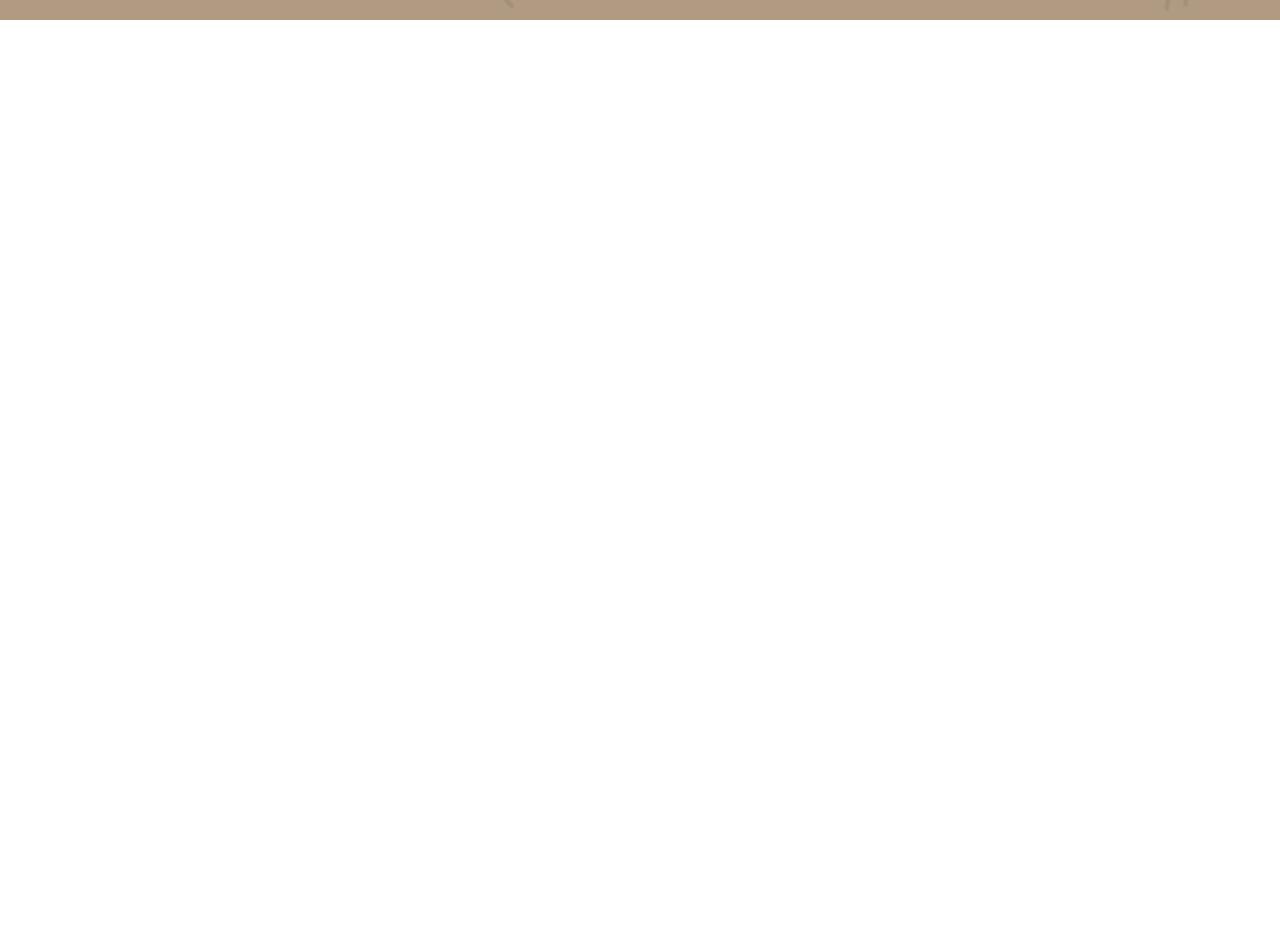
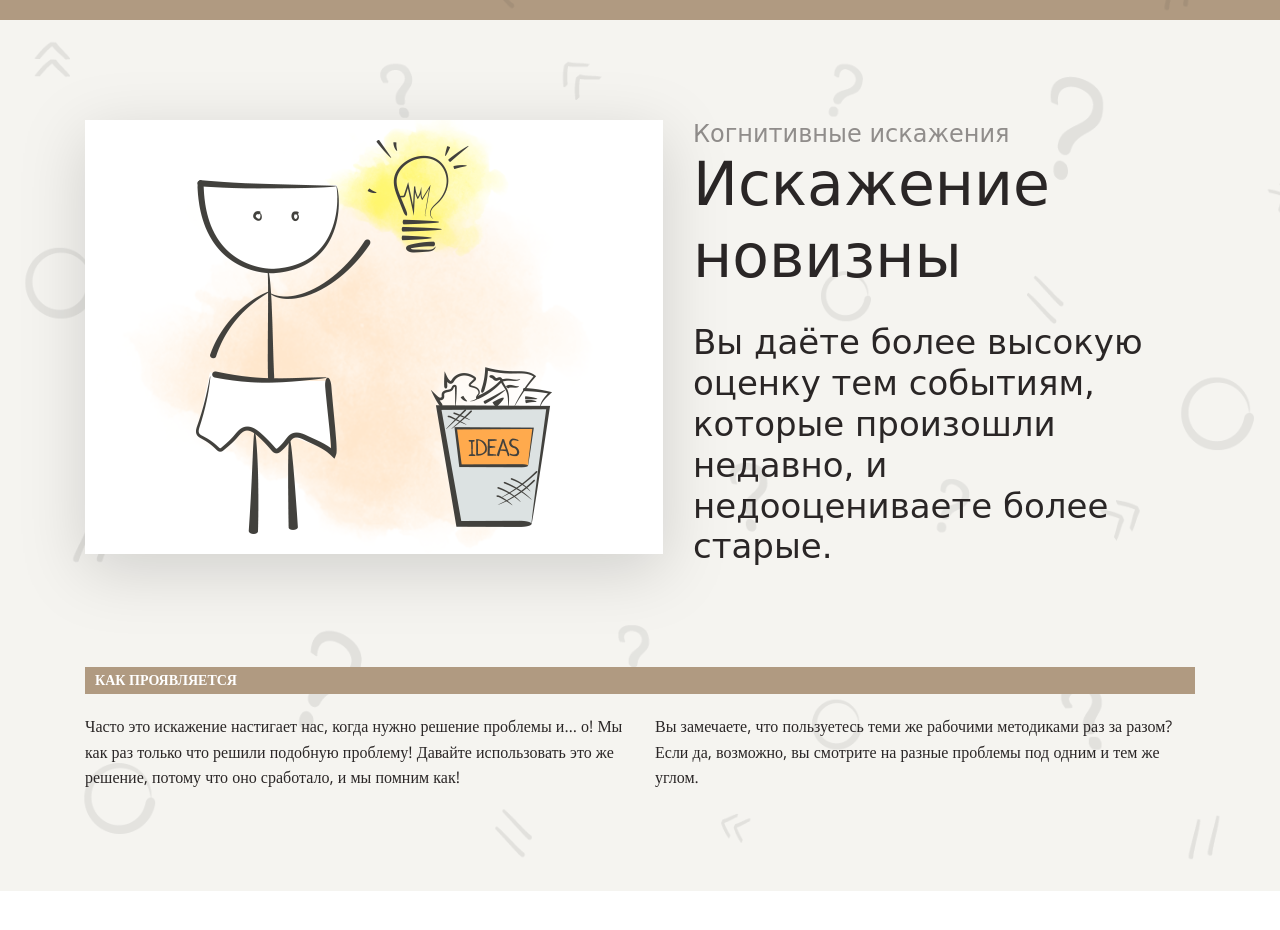
Before and after one commit to Kerish19/layout-designer-project-lvl1, a website: page src/index.html in a window 1280 px wide. Shown: the part 4340-5270 px from the top of the page. Before the commit the page ends 4960 px from the top, so only its background shows below. Drawn offline with nearby package versions, Linux system fonts and the light colour scheme; a web font is replaced by a local one.

Commit message:
lesson8 - 1

```diff
--- a/src/index.html
+++ b/src/index.html
@@ -71,7 +71,7 @@
           </div>
 
           <div class="section-navigation-menu__item">
-            <a href="#iskazhenie-novizny" class="section-navigation-menu-item__link">
+            <a href="#distortion-of-novelty" class="section-navigation-menu-item__link">
               <h3 class="section-navigation-menu-item__h3">3</h3>
               <h4 class="section-navigation-menu-item__h4">Искажение новизны</h4>
               <p class="section-navigation-menu-item__text">Вы даёте более высокую оценку тем событиям, которые произошли недавно, и недооцениваете более старые.</p>
@@ -125,7 +125,7 @@
       </div>
     </section>
 
-    <section id="premature-optimization" class="section section-bg section-optimization">
+    <section id="premature-optimization" class="section section-bg section-optimization-effect">
       <div class="container">
         <div class="section-inner-text-w-img section-optimization-effect-inner-text-w-img">
           <div class="section-optimization-effect-inner-text-w-img__text">
@@ -152,8 +152,31 @@
       </div>
     </section>
 
-    <section class="section">
+    <section id="distortion-of-novelty" class="section section-distortion-of-novelty section-bg">
+      <div class="container">
+        <div class="section-inner-text-w-img section-distortion-of-novelty-inner-text-w-img">
+          <div class="section-inner-text-w-img__img section-distortion-of-novelty-inner-text-w-img__img">
+            <img src="assets/images/3.png" alt="Искажение новизны это?">
+          </div>
+          <div class="section-distortion-of-novelty-inner-text-w-img__text">
+            <p class="page-overhead section-distortion-of-novelty-inner-text-w-img-text__overhead">Когнитивные искажения</p>
+            <h2 class="page-title-h2 section-distortion-of-novelty-inner-text-w-img-text__title">Искажение новизны</h2>
+            <p class="page-subtitle-h2 section-distortion-of-novelty-inner-text-w-img-text__subtitle">Вы даёте более высокую оценку тем событиям, которые произошли недавно, и недооцениваете более старые.</p>
+          </div>
+        </div>
 
+        <div class="section-inner-text section-distortion-of-novelty-inner-text">
+          <h5 class="section-inner-text__title section-distortion-of-novelty-inner-text__title">Как проявляется</h5>
+          <div class="section-inner-text-flex section-distortion-of-novelty-inner-text-flex">
+            <div class="section-inner-text-flex__col1 section-distortion-of-novelty-inner-text-flex__col-1">
+              <p class="section-distortion-of-novelty-inner-text-flex__text">Часто это искажение настигает нас, когда нужно решение проблемы и… о! Мы как раз только что решили подобную проблему! Давайте использовать это же решение, потому что оно сработало, и мы помним как!</p>
+            </div>
+            <div class="section-inner-text-flex__col2 section-distortion-of-novelty-inner-text-flex__col-2">
+              <p class="section-distortion-of-novelty-inner-text-flex__text">Вы замечаете, что пользуетесь теми же рабочими методиками раз за разом? Если да, возможно, вы смотрите на разные проблемы под одним и тем же углом.</p>
+            </div>
+          </div>
+        </div>
+      </div>
     </section>
 
     <section class="section">
--- a/src/styles/style.css
+++ b/src/styles/style.css
@@ -413,9 +413,9 @@ p {
 
 /* section-ikea-effect end */
 
-/* section-optimization start */
+/* section-optimization-effect start */
 
-.section-optimization {
+.section-optimization-effect {
   position: relative;
   z-index: 1;
 
@@ -452,4 +452,53 @@ p {
   color: #fff;
 }
 
-/* section-optimization end */
+.section-optimization-effect-inner-text-w-img__text {
+  padding-right: 30px;
+}
+
+/* section-optimization-effect end */
+
+/* section-distortion-of-novelty start */
+
+.section-distortion-of-novelty {
+  position: relative;
+  z-index: 1;
+
+  background-color: #f5f4f0;
+}
+
+.section-distortion-of-novelty-inner-text-w-img-text__overhead {
+  color: #908d8b;
+}
+
+.section-distortion-of-novelty-inner-text-w-img-text__title {
+  margin-bottom: 30px;
+
+  color: #2a2626;
+}
+
+.section-distortion-of-novelty-inner-text-w-img-text__subtitle {
+  color: #2a2626;
+}
+
+.section-distortion-of-novelty-inner-text-w-img__img img {
+  vertical-align: middle;
+
+  filter: drop-shadow(0 16px 32px rgba(0, 0, 0, 0.15));
+}
+
+.section-distortion-of-novelty-inner-text__title {
+  color: #fff;
+
+  background-color: #b09a81;
+}
+
+.section-distortion-of-novelty-inner-text-flex__text {
+  color: #2a2626;
+}
+
+.section-distortion-of-novelty-inner-text-w-img__text {
+  padding-left: 30px;
+}
+
+/* section-distortion-of-novelty end */
```
